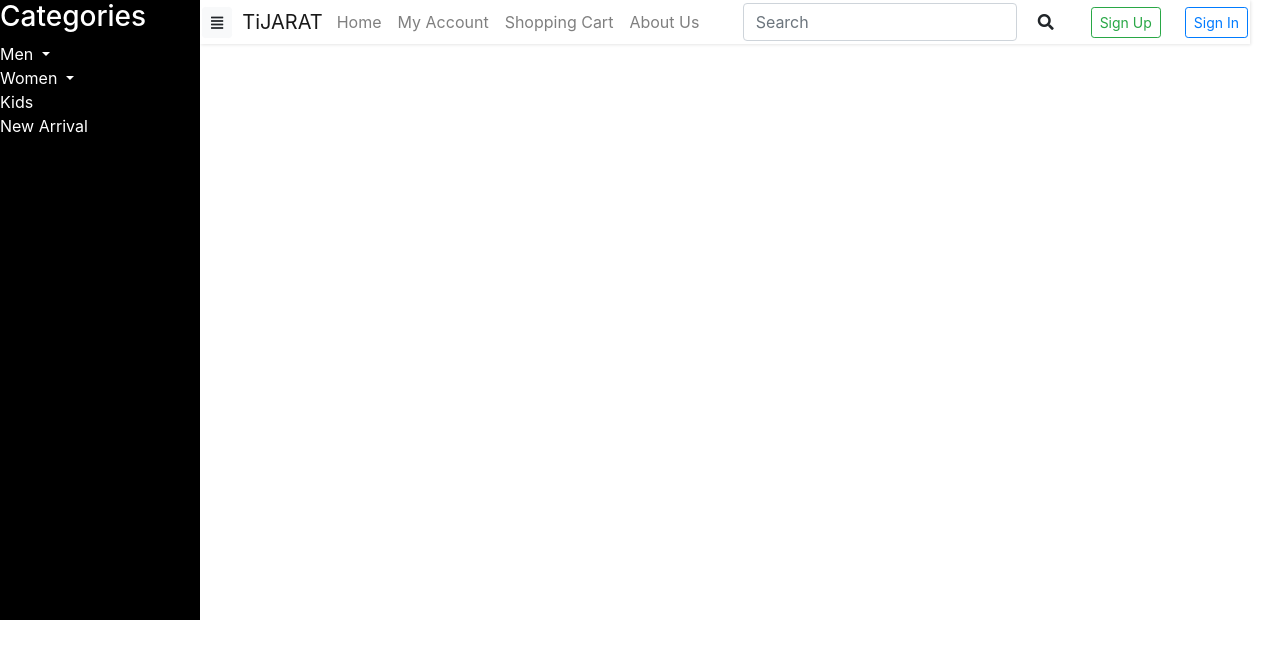
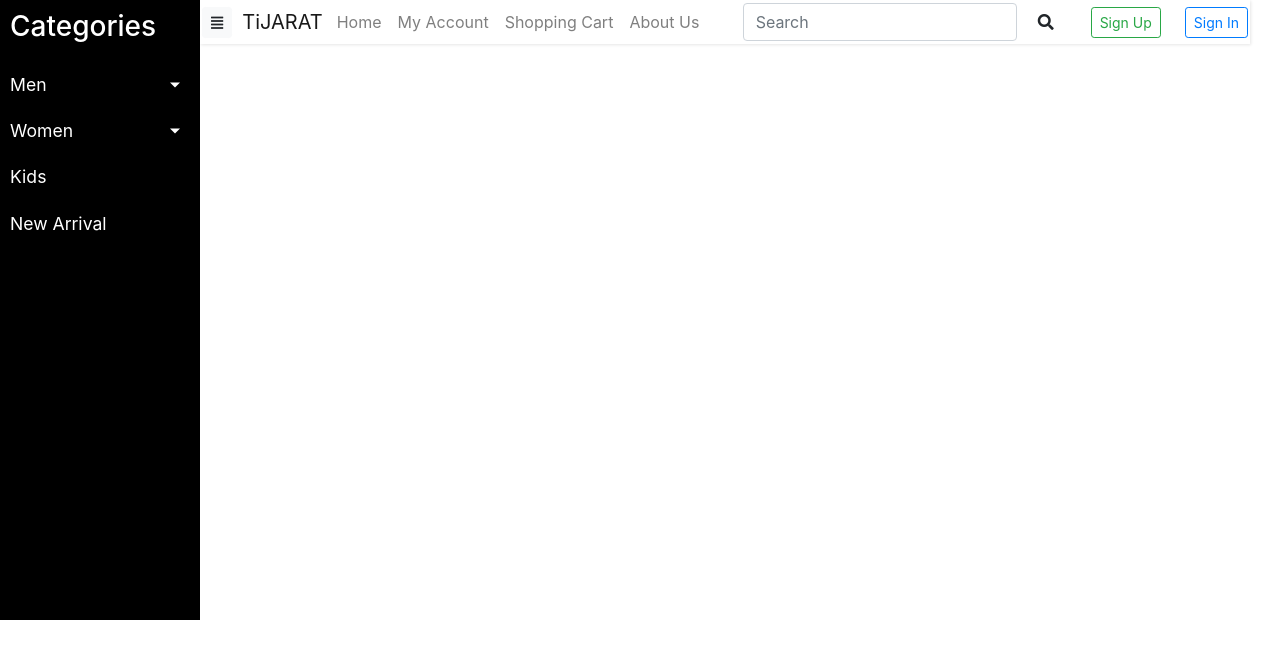
Before and after one commit to jasimarif/ecommerce, a PHP site: page / in a window 1280 px wide. Shown: the top 659 px of the page. Run offline with PHP 8.4, Linux system fonts and the light colour scheme; some libraries are stand-ins or nearby versions.

Commit message:
styles updated

```diff
--- a/style.css
+++ b/style.css
@@ -46,13 +46,7 @@ a:focus
 }
 
 
-.line
-{
-    width: 100%;
-    height: 1px;
-    border-bottom: 1px dashed #ddd;
-    margin: 40px 0px;
-}
+
 
 .wrapper
 {
@@ -79,10 +73,10 @@ a:focus
     margin-left: -250px;
 }
 
-#sidebar .sidebarheader
+#sidebar .sidebar-header
 {
-    padding: 20px;
-    background: #6d7fcc;
+    padding: 10px;
+
 }
 
 .navbar-brand
@@ -90,3 +84,37 @@ a:focus
     position: relative;
     right: -10px;
 }
+
+#sidebar ul li a {
+    padding: 10px;
+    font-size: 1.1em;
+    display: block;
+}
+
+#sidebar ul li a:hover {
+    color: #7386D5;
+    background: #fff;
+}
+
+a[data-toggle="collapse"] {
+    position: relative;
+}
+#sidebar .dropdown-toggle::after {
+    display: block;
+    position: absolute;
+    top: 50%;
+    right: 20px;
+    transform: translateY(-50%);
+}
+
+@media (max-width: 768px) {
+    #sidebar {
+        margin-left: -250px;
+    }
+    #sidebar.active {
+        margin-left: 0;
+    }
+    #sidebarCollapse span {
+        display: none;
+    }
+}
```
